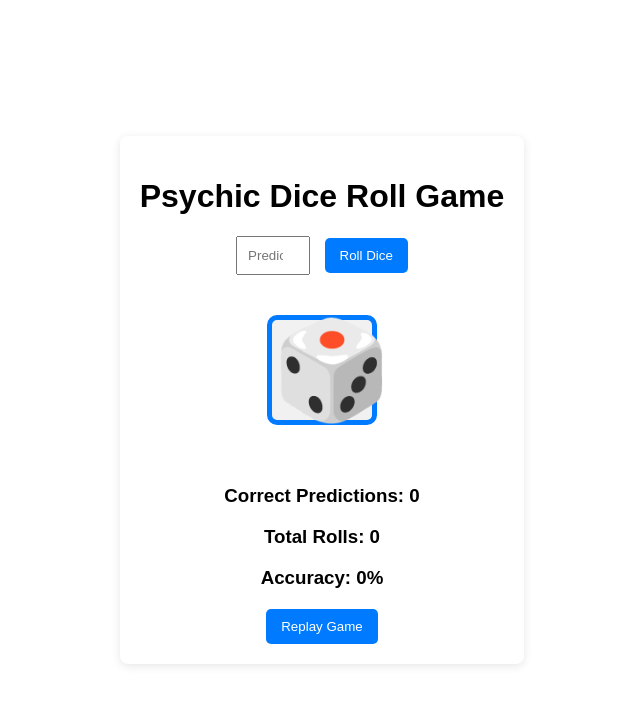
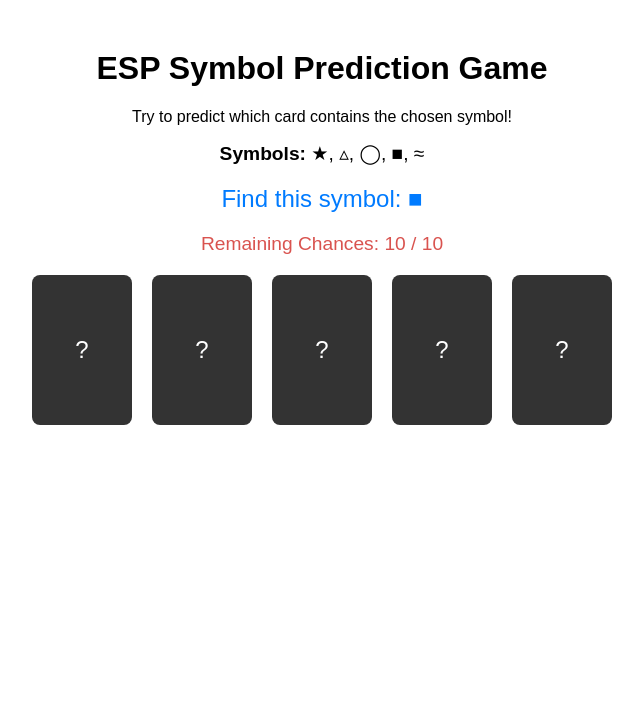
Before and after one commit to arunwebber/arunsyoga-website, a plain HTML site: page games/symbol.html in a window 1280 px wide. Shown: the whole page, without its empty margins (318-961 px from the left). Drawn offline with Linux system fonts and the light colour scheme.

Commit message:
Adding the changed commits

```diff
--- a/games/symbol.html
+++ b/games/symbol.html
@@ -3,150 +3,242 @@
 <head>
   <meta charset="UTF-8">
   <meta name="viewport" content="width=device-width, initial-scale=1.0">
-    <title>Psychic Dice Roll Game</title>
+  <title>ESP Symbol Prediction Game</title>
   <style>
     body {
       font-family: Arial, sans-serif;
+      text-align: center;
+    }
+
+    .game-container {
+      margin-top: 50px;
+    }
+
+    #cards-container {
+      display: flex;
+      justify-content: center;
+      margin: 20px 0;
+    }
+
+    .card {
+      width: 100px;
+      height: 150px;
+      background-color: #333;
+      margin: 0 10px;
+      color: white;
       display: flex;
       justify-content: center;
       align-items: center;
-            height: 100vh;
-            margin: 0;
+      cursor: pointer;
+      border-radius: 8px;
+      font-size: 1.5rem;
     }
-        .container {
-            text-align: center;
-            background-color: #ffffff;
-            padding: 20px;
-            border-radius: 8px;
-            box-shadow: 0 2px 10px rgba(0, 0, 0, 0.1);
+
+    .card.revealed {
+      background-color: #666;
     }
-        input {
-            padding: 10px;
-            width: 50px;
-            margin-right: 10px;
+
+    #result {
+      font-size: 1.2rem;
+      margin-top: 20px;
     }
-        button {
-            padding: 10px 15px;
+
+    #reset-btn {
+      display: none;
+      padding: 10px 20px;
       background-color: #007bff;
       color: white;
       border: none;
       border-radius: 5px;
       cursor: pointer;
+      margin-top: 20px; /* Add margin to separate from other elements */
+      display: block; /* Ensure it's a block element */
+      margin-left: auto; /* Center the button */
+      margin-right: auto; /* Center the button */
     }
-        button:hover {
+
+    #reset-btn:hover {
       background-color: #0056b3;
     }
-        .result-area {
-            margin: 20px 0;
-            font-size: 2em;
+
+    #symbols-list {
+      font-size: 1.2rem;
+      margin-bottom: 20px;
     }
-        .score-area {
-            margin: 20px 0;
-            font-weight: bold;
+
+    #symbol-to-pick {
+      font-size: 1.5rem;
+      color: #007bff;
+      margin-bottom: 20px;
     }
-        .dice {
-            display: inline-block;
-            width: 100px;
-            height: 100px;
-            background-color: #f1f1f1;
-            border: 5px solid #007bff;
-            border-radius: 10px;
-            font-size: 3em;
-            line-height: 100px;
-            margin: 20px 0;
-            transition: transform 0.5s ease;
+
+    #chances-counter {
+      font-size: 1.2rem;
+      margin-bottom: 20px;
+      color: #d9534f;
+    }
+
+    #next-try-btn {
+      display: none;
+      padding: 10px 20px;
+      background-color: #28a745;
+      color: white;
+      border: none;
+      border-radius: 5px;
+      cursor: pointer;
+      margin-top: 20px; /* Add margin to separate from other elements */
+      display: block; /* Ensure it's a block element */
+      margin-left: auto; /* Center the button */
+      margin-right: auto; /* Center the button */
+    }
+
+    #next-try-btn:hover {
+      background-color: #218838;
     }
   </style>
 </head>
 <body>
-    <div class="container">
-        <h1>Psychic Dice Roll Game</h1>
-        <div class="prediction-area">
-            <input type="number" id="prediction" min="1" max="6" placeholder="Predict (1-6)" required>
-            <button id="rollButton">Roll Dice</button>
+  <div class="game-container">
+    <h1>ESP Symbol Prediction Game</h1>
+    <p>Try to predict which card contains the chosen symbol!</p>
+
+    <div id="symbols-list">
+      <strong>Symbols:</strong> ★, ▵, ◯, ■, ≈
     </div>
-        <div class="result-area">
-            <div id="dice" class="dice">🎲</div>
-            <h2 id="result"></h2>
-            <h3 id="feedback"></h3>
+
+    <div id="symbol-to-pick"></div>
+    <div id="chances-counter"></div>
+
+    <div id="cards-container"></div>
+
+    <div id="result"></div>
+    <button id="next-try-btn" onclick="nextTry()">Next Try</button>
+    <button id="reset-btn" onclick="resetGame()">Reset</button> <!-- Changed button text to Reset -->
   </div>
-        <div class="score-area">
-            <h3>Correct Predictions: <span id="score">0</span></h3>
-            <h3>Total Rolls: <span id="totalRolls">0</span></h3>
-            <h3>Accuracy: <span id="accuracy">0%</span></h3>
-        </div>
-        <button id="resetButton">Replay Game</button>
-    </div>
+
   <script>
-        let score = 0;
-        let totalRolls = 0;
+    // Array of symbols
+    const symbols = ['★', '▵', '◯', '■', '≈'];
+    let shuffledSymbols = [];
+    let selectedCardIndex = null;
+    let playerGuessIndex = null;
+    let totalChances = 10;
+    let currentChances = totalChances;
+    let correctGuesses = 0;
+    let symbolToPick = '';
 
-        const rollButton = document.getElementById('rollButton');
-        const predictionInput = document.getElementById('prediction');
-        const resultDisplay = document.getElementById('result');
-        const feedbackDisplay = document.getElementById('feedback');
-        const scoreDisplay = document.getElementById('score');
-        const totalRollsDisplay = document.getElementById('totalRolls');
-        const accuracyDisplay = document.getElementById('accuracy');
-        const resetButton = document.getElementById('resetButton');
-        const dice = document.getElementById('dice');
+    window.onload = function () {
+      resetGame();
+    };
 
-        rollButton.addEventListener('click', rollDice);
-        resetButton.addEventListener('click', resetGame);
-
-        function rollDice() {
-            const prediction = parseInt(predictionInput.value);
-            if (isNaN(prediction) || prediction < 1 || prediction > 6) {
-                alert("Please enter a valid number between 1 and 6.");
-                return;
+    function shuffleSymbols() {
+      shuffledSymbols = [...symbols].sort(() => Math.random() - 0.5);
     }
 
-            totalRolls++;
-            dice.style.transform = 'rotateY(360deg)'; // Rotate the dice for animation
-            let animatedRolls = [];
+    function generateCards() {
+      const cardsContainer = document.getElementById('cards-container');
+      cardsContainer.innerHTML = ''; // Clear any existing cards
 
-            // Simulate multiple dice rolls for animation
-            for (let i = 0; i < 10; i++) {
-                animatedRolls.push(Math.floor(Math.random() * 6) + 1);
+      shuffledSymbols.forEach((symbol, index) => {
+        const card = document.createElement('div');
+        card.classList.add('card');
+        card.setAttribute('data-index', index);
+        card.innerHTML = '?'; // Cards are initially hidden
+
+        card.addEventListener('click', function () {
+          if (playerGuessIndex === null && currentChances > 0) {
+            playerGuessIndex = index;
+            revealCards();
+            checkGuess();
+          }
+        });
+
+        cardsContainer.appendChild(card);
+      });
     }
 
-            // Display the animated rolls
-            let currentIndex = 0;
-            const animationInterval = setInterval(() => {
-                dice.textContent = animatedRolls[currentIndex];
-                currentIndex++;
-                if (currentIndex >= animatedRolls.length) {
-                    clearInterval(animationInterval);
-                    const diceRoll = Math.floor(Math.random() * 6) + 1;
-                    dice.textContent = diceRoll; // Final dice roll
-
-                    // Feedback based on prediction
-                    if (diceRoll === prediction) {
-                        score++;
-                        feedbackDisplay.textContent = "Correct! You're on a roll!";
-                    } else {
-                        feedbackDisplay.textContent = "Missed this one, try again!";
-                    }
-                    updateScores();
-                }
-            }, 100); // Interval between animated rolls
+    function revealCards() {
+      const cards = document.querySelectorAll('.card');
+      cards.forEach((card, index) => {
+        card.classList.add('revealed');
+        card.innerHTML = shuffledSymbols[index]; // Show the actual symbol
+      });
     }
 
-        function updateScores() {
-            scoreDisplay.textContent = score;
-            totalRollsDisplay.textContent = totalRolls;
-            const accuracy = ((score / totalRolls) * 100).toFixed(2);
-            accuracyDisplay.textContent = `${accuracy}%`;
+    function checkGuess() {
+      const resultDiv = document.getElementById('result');
+      const nextTryBtn = document.getElementById('next-try-btn');
+
+      // Check if the guessed card matches the symbol to pick
+      if (shuffledSymbols[playerGuessIndex] === symbolToPick) {
+        correctGuesses += 1;
+        resultDiv.innerHTML = `Correct! You found the symbol: ${symbolToPick}. Points: ${correctGuesses}`;
+      } else {
+        resultDiv.innerHTML = `Wrong! The symbol "${symbolToPick}" was at position ${selectedCardIndex + 1}.`;
+      }
+
+      // Update remaining chances
+      currentChances -= 1;
+      updateChancesCounter();
+
+      // Show the next try button after each guess
+      nextTryBtn.style.display = 'block';
+
+      // Check if game is over after 10 chances
+      if (currentChances === 0) {
+        calculateESPPercentage();
+      }
+    }
+
+    function updateChancesCounter() {
+      const counterDiv = document.getElementById('chances-counter');
+      counterDiv.innerHTML = `Remaining Chances: ${currentChances} / ${totalChances}`;
+    }
+
+    function calculateESPPercentage() {
+      const percentage = (correctGuesses / totalChances) * 100;
+      const resultDiv = document.getElementById('result');
+      resultDiv.innerHTML = `Game Over! You have ${correctGuesses} correct guesses out of ${totalChances}. Your ESP score is ${percentage.toFixed(2)}%.`;
+
+      // Show reset button
+      document.getElementById('reset-btn').style.display = 'block';
+      document.getElementById('next-try-btn').style.display = 'none'; // Hide the button
+    }
+
+    function nextTry() {
+      if (currentChances > 0) {
+        resetRound();
+      }
+    }
+
+    function resetRound() {
+      shuffleSymbols();
+      generateCards();
+
+      // Select a random symbol for the player to find
+      symbolToPick = shuffledSymbols[Math.floor(Math.random() * symbols.length)];
+      selectedCardIndex = shuffledSymbols.indexOf(symbolToPick);
+
+      // Display the symbol the player has to find
+      document.getElementById('symbol-to-pick').innerHTML = `Find this symbol: <strong>${symbolToPick}</strong>`;
+
+      // Reset player guess
+      playerGuessIndex = null;
+      document.getElementById('next-try-btn').style.display = 'none'; // Hide next try button
     }
 
     function resetGame() {
-            score = 0;
-            totalRolls = 0;
-            predictionInput.value = '';
-            resultDisplay.textContent = '';
-            feedbackDisplay.textContent = '';
-            dice.textContent = '🎲'; // Reset dice face
-            updateScores();
+      currentChances = totalChances;
+      correctGuesses = 0;
+      updateChancesCounter();
+
+      resetRound();
+
+      // Reset result message and hide buttons
+      document.getElementById('result').innerHTML = '';
+      document.getElementById('reset-btn').style.display = 'none';
+      document.getElementById('next-try-btn').style.display = 'none';
     }
   </script>
 </body>
+</html>
```
Also changed, not shown: games/games.html (+1 -1 lines), tarot/game.html (+1 -1 lines), extentions.html (renamed from games/extentions.html). Lines whose indentation alone changed are shown as unchanged.
